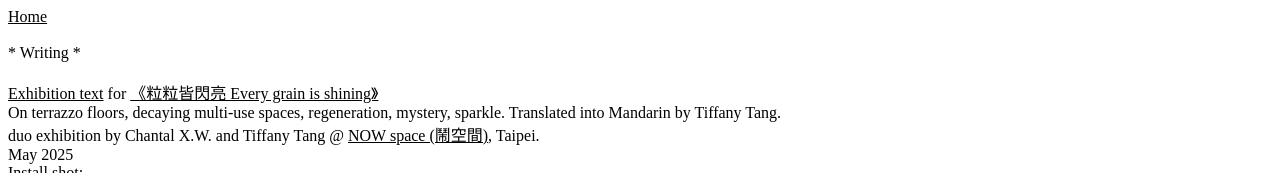
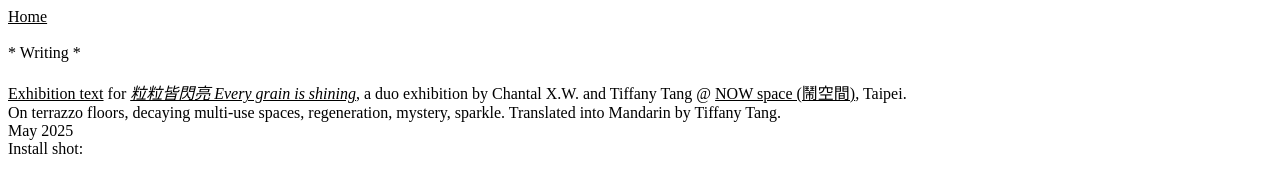
Before and after one commit to luciakansperling/luciakansperling.github.io, a plain HTML site: page writing.html in a window 1280 px wide. Shown: the top 173 px of the page. Drawn offline with Linux system fonts and the light colour scheme.

Commit message:
reformat

```diff
--- a/writing.html
+++ b/writing.html
@@ -50,11 +50,11 @@
 
         <main>
             <section>
-                <p><a href="https://drive.google.com/file/d/1naLUSNFi-PFGXQN_vONu86afjAZyjFvl/view?usp=sharing" target="blank">Exhibition text</a> for <a href="https://www.instagram.com/p/DJ_-qoytcY3/?utm_source=ig_web_copy_link&igsh=eWgxeDZjODVvd2U0" target="blank">《粒粒皆閃亮 Every grain is shining》</a></p>
+                <p><a href="https://drive.google.com/file/d/1naLUSNFi-PFGXQN_vONu86afjAZyjFvl/view?usp=sharing" target="blank">Exhibition text</a> for <i><a href="https://www.instagram.com/p/DJ_-qoytcY3/?utm_source=ig_web_copy_link&igsh=eWgxeDZjODVvd2U0" target="blank">粒粒皆閃亮 Every grain is shining</a></i>, a duo exhibition by Chantal X.W. and Tiffany Tang @ <a href="https://www.instagram.com/nowspace.tw/?hl=en" target="blank">NOW space (鬧空間)</a>, Taipei.</p>
             <p>On terrazzo floors, decaying multi-use spaces, regeneration, mystery, sparkle. Translated into Mandarin by Tiffany Tang.</p>
-            <p>duo exhibition by Chantal X.W. and Tiffany Tang @ <a href="https://www.instagram.com/nowspace.tw/?hl=en" target="blank">NOW space (鬧空間)</a>, Taipei.</p>
         <p> May 2025 </p>
         <p>Install shot:</p>
+            </br>
         <p> <img width="300" src="everygraintext_install.jpg" alt="Every Grain is Shining"/></p>
     </br></br>
                 <a href="https://drive.google.com/file/d/12xkoyo5k-4OCLYsHNU4C5mh4nZWrllC6/view?usp=drive_link" target="blank">Ambient Textuality, Textuality as Ambience: Metaphor and Materiality in the Writing of Tan Lin</a>
```
